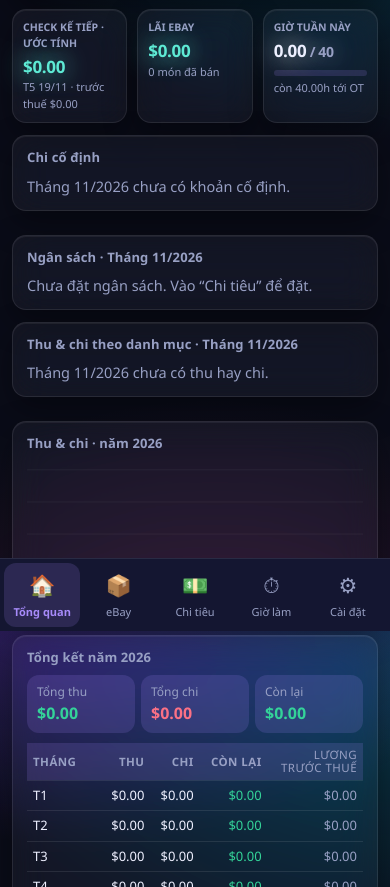
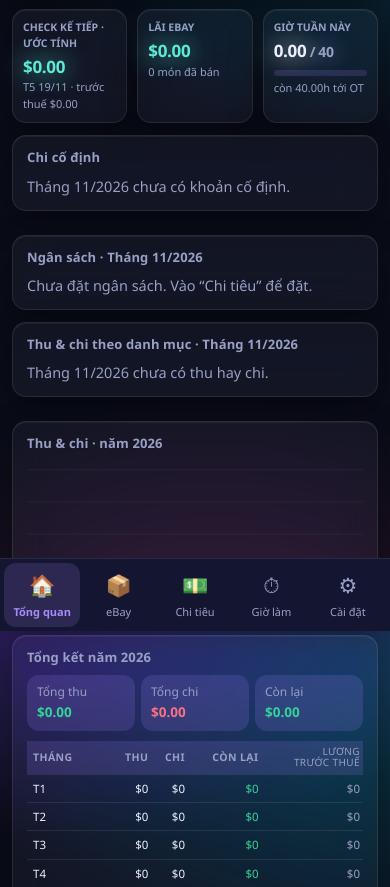
Before and after one commit to bushloc/quan-ly-app, a plain HTML site: page index.html in a window 390 px wide. Shown: the part 213-1100 px from the top of the page. Drawn offline with Linux system fonts and the light colour scheme.

Commit message:
v1.9.1: sửa tràn viền trên phone
Co-Authored-By: Claude Sonnet 5.5 <noreply@anthropic.com>
Claude-Session: https://claude.ai/code/session_01CLxfS9mgg3LiBNY6r8TyJS

```diff
--- a/index.html
+++ b/index.html
@@ -558,7 +558,10 @@ h2.pg{font-size:24px;margin-bottom:12px}
 .chart text{font-size:16px}
 .ysum{display:grid;grid-template-columns:repeat(3,minmax(0,1fr));gap:10px;margin-bottom:10px}.ysum>div{background:var(--soft);border-radius:12px;padding:10px 14px}.ysum span{display:block;font-size:12px;color:var(--muted)}.ysum b{font-size:22px;font-weight:800;font-variant-numeric:tabular-nums}
 .ytab{font-size:13.5px;font-variant-numeric:tabular-nums}.ytab th,.ytab td{padding:6px 10px}.ytab tbody tr{cursor:default}.ytab tbody tr:hover{background:none}.ytab tr.cur td{background:var(--soft);font-weight:700}.ytab tr.fut td{color:var(--muted);opacity:.6}.ytab tfoot td{font-weight:800;border-top:2px solid var(--line);border-bottom:0}.ytab .gr{color:var(--muted);font-weight:500}.ytab th.gr{font-size:11.5px;line-height:1.15}.ytab tfoot tr.avg td{font-weight:500;color:var(--muted);border-top:0}
-@media(max-width:760px){.ysum{gap:6px}.ysum>div{padding:8px 10px}.ysum b{font-size:16px}.ytab{font-size:13px}.ytab th,.ytab td{padding:5px 6px}}
+@media(max-width:760px){.ysum{gap:6px}.ysum>div{padding:8px 10px;min-width:0}.ysum b{font-size:16px}.ytab{font-size:12.5px;width:100%}.ytab th,.ytab td{padding:5px 4px}.ytab th{font-size:10.5px}.ytab th.gr{font-size:10px}}
+@media(max-width:400px){.ysum b{font-size:13.5px}.ytab{font-size:11.5px}.donut svg{width:96px;height:96px}.ytab th,.ytab td{padding:5px 3px}.ytab th:first-child,.ytab td:first-child{padding-left:6px}}
+@media(max-width:760px){nav.subnav.eb-tabs{display:flex;width:100%;overflow-x:auto;padding:3px;gap:1px}nav.subnav.eb-tabs button{flex:1 0 auto;min-width:0;padding:8px 5px;font-size:12.5px;letter-spacing:-.01em}nav.subnav.eb-tabs button .badge,nav.subnav.eb-tabs button b{margin-left:3px}}
+#homeYear{overflow-x:auto;max-width:100%}.ysum>div,.ysum b{min-width:0}.ysum b{overflow-wrap:anywhere}
 </style>
 </head>
 <body>
@@ -658,7 +661,7 @@ h2.pg{font-size:24px;margin-bottom:12px}
     <div class="row" style="justify-content:space-between;margin-bottom:8px"><h3 style="margin:0">Ngân sách theo danh mục</h3><button class="btn" id="spBudgetEdit">Chỉnh ngân sách</button></div>
     <div id="spBars"></div>
   </div>
-  <div class="card" style="padding:0"><div id="spList"></div></div>
+  <div class="card" style="padding:0;overflow:hidden"><div id="spList"></div></div>
 </div>
 
 <div id="mod-work" class="hidden">
@@ -1776,13 +1779,13 @@ function donut(mk,inc){
 function yearSummary(yr,mks,stats,cur){
   const now=mKey(new Date()),inc=s=>s.ebay+s.wage+s.thu,has=(m,s)=>m<=now||inc(s)||s.chi;
   const T=stats.reduce((a,s)=>({i:a.i+inc(s),c:a.c+s.chi,g:a.g+s.pay}),{i:0,c:0,g:0}),nm=mks.filter((m,i)=>m<=now&&has(m,stats[i])).length||1;
-  const cell=v=>`<td class="num">${money(v)}</td>`;
+  const mY=v=>(v<0?"-$":"$")+Math.round(Math.abs(v)).toLocaleString("en-US"),cell=v=>`<td class="num">${mY(v)}</td>`;
   return `<h3>Tổng kết năm ${yr}</h3><div class="ysum"><div><span>Tổng thu</span><b class="pos">${money(T.i)}</b></div><div><span>Tổng chi</span><b class="neg">${money(T.c)}</b></div><div><span>Còn lại</span><b class="${T.i-T.c>=0?"pos":"neg"}">${money(T.i-T.c)}</b></div></div>`+
     `<table class="ytab"><thead><tr><th>Tháng</th><th class="num">Thu</th><th class="num">Chi</th><th class="num">Còn lại</th><th class="num gr">Lương<br>trước thuế</th></tr></thead><tbody>`+
     mks.map((m,i)=>{const s=stats[i],net=inc(s)-s.chi;return has(m,s)
-      ?`<tr class="${m===cur?"cur":""}"><td>T${+m.slice(5)}</td>${cell(inc(s))}${cell(s.chi)}<td class="num ${net>=0?"pos":"neg"}">${money(net)}</td>${cell(s.pay).replace('class="num"','class="num gr"')}</tr>`
+      ?`<tr class="${m===cur?"cur":""}"><td>T${+m.slice(5)}</td>${cell(inc(s))}${cell(s.chi)}<td class="num ${net>=0?"pos":"neg"}">${mY(net)}</td>${cell(s.pay).replace('class="num"','class="num gr"')}</tr>`
       :`<tr class="fut"><td>T${+m.slice(5)}</td><td class="num">—</td><td class="num">—</td><td class="num">—</td><td class="num gr">—</td></tr>`}).join("")+
-    `</tbody><tfoot><tr><td>Cả năm</td>${cell(T.i)}${cell(T.c)}<td class="num ${T.i-T.c>=0?"pos":"neg"}">${money(T.i-T.c)}</td><td class="num gr">${money(T.g)}</td></tr><tr class="avg"><td>TB/tháng</td>${cell(T.i/nm)}${cell(T.c/nm)}${cell((T.i-T.c)/nm)}<td class="num gr">${money(T.g/nm)}</td></tr></tfoot></table>`;
+    `</tbody><tfoot><tr><td>Cả năm</td>${cell(T.i)}${cell(T.c)}<td class="num ${T.i-T.c>=0?"pos":"neg"}">${mY(T.i-T.c)}</td><td class="num gr">${mY(T.g)}</td></tr><tr class="avg"><td>TB/tháng</td>${cell(T.i/nm)}${cell(T.c/nm)}${cell((T.i-T.c)/nm)}<td class="num gr">${mY(T.g/nm)}</td></tr></tfoot></table>`;
 }
 function renderHome(){
   const mk=homeM,t=today(),calc=calcShifts();
--- a/sw.js
+++ b/sw.js
@@ -1,5 +1,5 @@
 // Mở được khi mất mạng: lấy bản mới từ mạng trước, mất mạng thì dùng bản đã lưu. Supabase (khác domain) không đi qua đây.
-const C = "ql-v9";
+const C = "ql-v10";
 const FILES = ["./", "index.html", "vendor/supabase.js", "manifest.json", "icon-180.png", "icon-192.png", "icon-512.png"];
 self.addEventListener("install", e => { e.waitUntil(caches.open(C).then(c => c.addAll(FILES))); self.skipWaiting(); });
 self.addEventListener("activate", e => {
```
